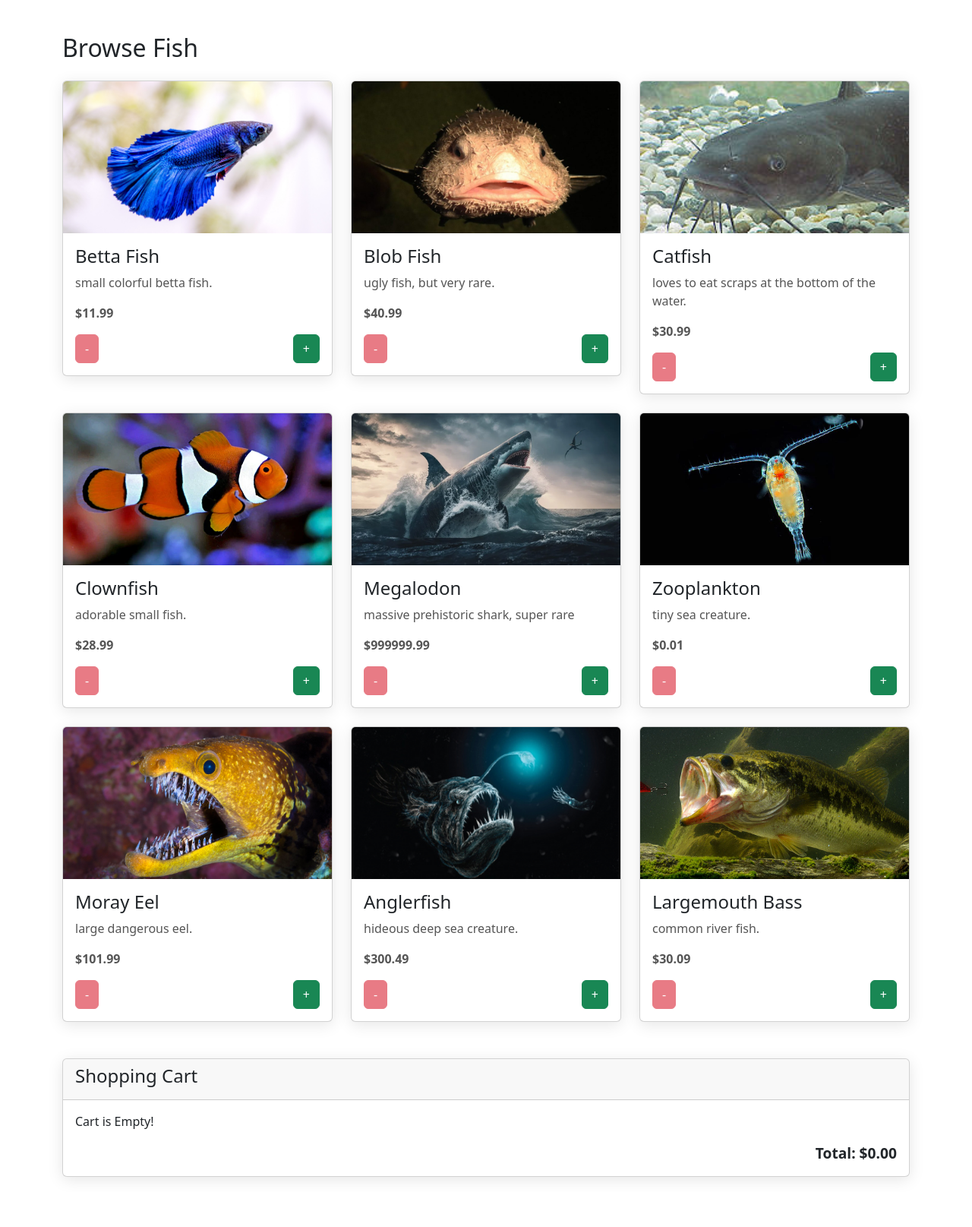
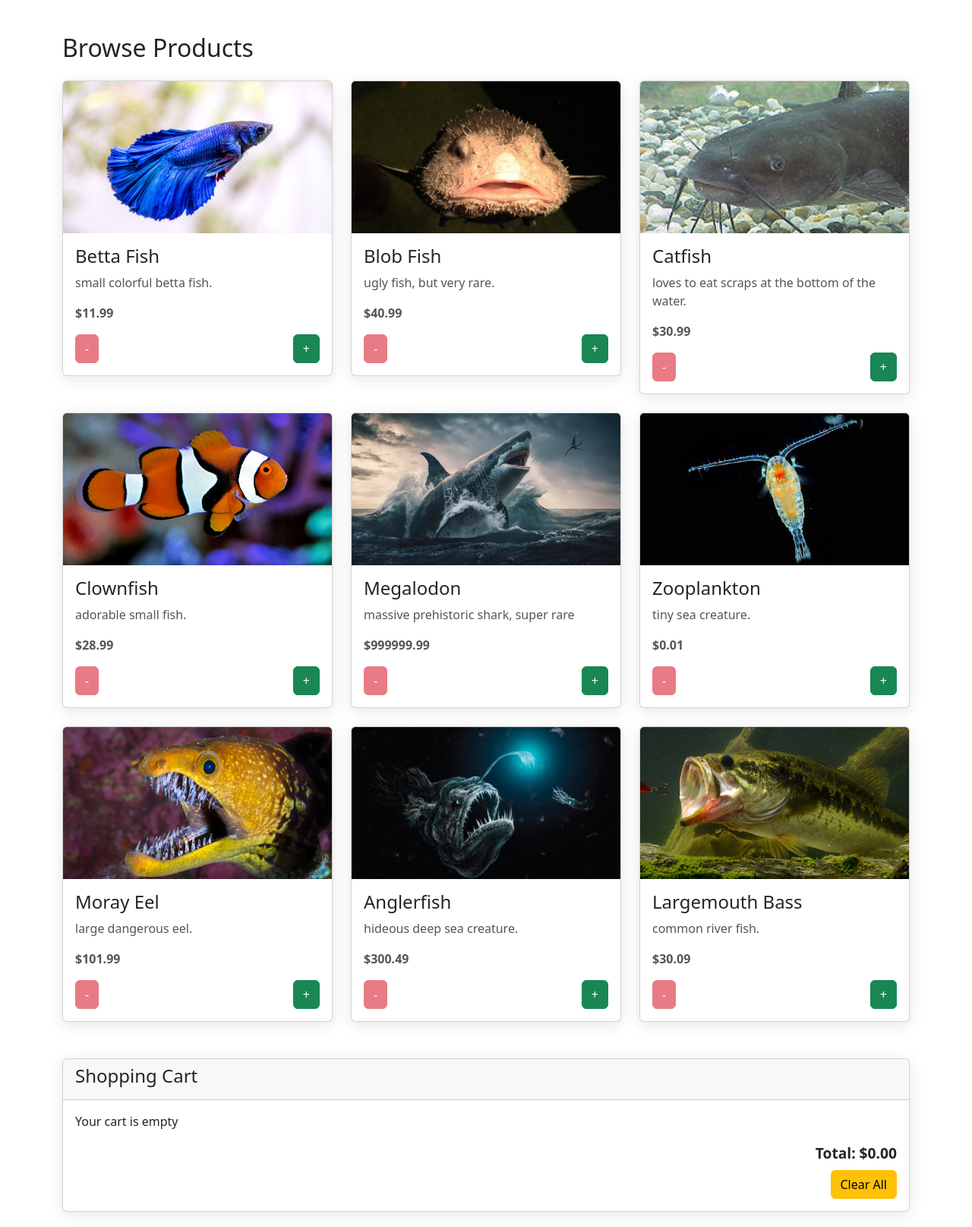
Before and after one commit to pnleguizamo/36s2_assignment03, a React (Create React App) app: page / in a window 1280 px wide. Shown: the whole page at 76% size. Before the commit the page ends 1569 px from the top, so only its background shows below. Built offline with nearby package versions, Linux system fonts and the light colour scheme.

Commit message:
added a clear all

```diff
--- a/src/Browse.js
+++ b/src/Browse.js
@@ -20,48 +20,31 @@ const Browse = () => {
   }, []);
 
   useEffect(() => {
-    const total = cart.reduce((acc, item) => acc + item.price * item.quantity, 0);
+    const total = cart.reduce((acc, item) => acc + item.price, 0);
     setCartTotal(total);
   }, [cart]);
 
-  const howManyofThis = (id) => {
-    const item = cart.find(cartItem => cartItem.id === id);
-    return item ? item.quantity : 0;
-  };
-
   const addToCart = (el) => {
-    setCart((prevCart) => {
-      const existingItem = prevCart.find(item => item.id === el.id);
-      if (existingItem) {
-        return prevCart.map(item =>
-          item.id === el.id ? { ...item, quantity: item.quantity + 1 } : item
-        );
-      } else {
-        return [...prevCart, { ...el, quantity: 1 }];
-      }
-    });
+    setCart((prevCart) => [...prevCart, el]);
   };
 
   const removeFromCart = (el) => {
-    setCart((prevCart) => {
-      const existingItem = prevCart.find(item => item.id === el.id);
-      if (existingItem) {
-        if (existingItem.quantity > 1) {
-          return prevCart.map(item =>
-            item.id === el.id ? { ...item, quantity: item.quantity - 1 } : item
-          );
-        } else {
-          return prevCart.filter(item => item.id !== el.id);
-        }
-      }
-      return prevCart;
-    });
+    const updatedCart = cart.filter((cartItem) => cartItem.id !== el.id);
+    setCart(updatedCart);
+  };
+
+  const clearCart = () => {
+    setCart([]);
+  };
+
+  const howManyofThis = (id) => {
+    return cart.filter((cartItem) => cartItem.id === id).length;
   };
 
   const cartItems = cart.map((el, index) => (
     <div key={index}>
       <img className="img-fluid" src={el.image} width={150} alt={el.title} />
-      {el.title} ${el.price} x {el.quantity}
+      {el.title} ${el.price} x {howManyofThis(el.id)}
     </div>
   ));
 
@@ -92,16 +75,21 @@ const Browse = () => {
 
   return (
     <div className="container">
-      <h2 className="my-4">Browse Fish</h2>
+      <h2 className="my-4">Browse Products</h2>
       <div className="row">{listItems}</div>
       <div className="card mt-4">
         <div className="card-header">
           <h4>Shopping Cart</h4>
         </div>
         <div className="card-body">
-          <div>{cartItems.length > 0 ? cartItems : <p>Cart is Empty!</p>}</div>
+          <div>{cartItems.length > 0 ? cartItems : <p>Your cart is empty</p>}</div>
           <div className="text-end">
             <strong>Total: ${cartTotal.toFixed(2)}</strong>
+          </div>
+          <div className="text-end mt-2">
+            <button className="btn btn-warning" onClick={clearCart}>
+              Clear All
+            </button>
           </div>
         </div>
       </div>
```
